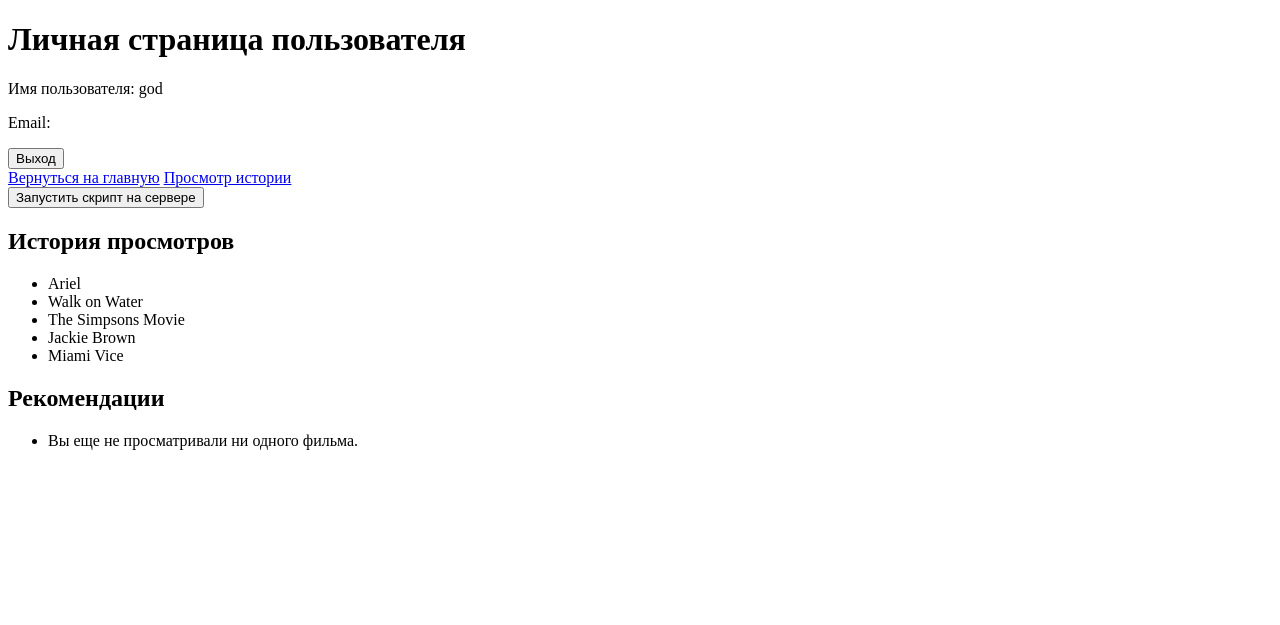
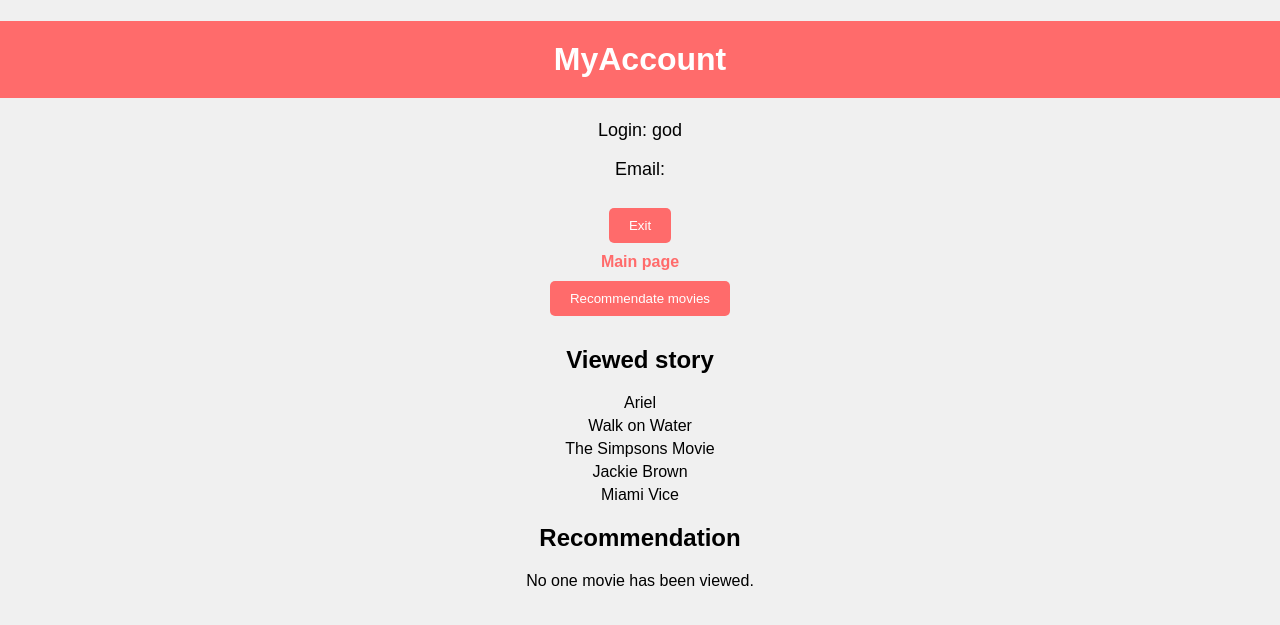
Before and after one commit to F1linnn/courseWork, a Django app: page /user_profile/ in a window 1280 px wide. Shown: the top 625 px of the page. Run offline with Django 4.2, Linux system fonts and the light colour scheme; a user stored in the database is signed in; data comes from the database, SQL or seed files in the repository; both versions use the stored data as it was after the commit.

Commit message:
end end do not touch

```diff
--- /dev/null
+++ b/movie_recommendation/movies/static/css/myAccount.css
@@ -0,0 +1,58 @@
+/* Общие стили для страницы */
+body {
+    font-family: Arial, sans-serif;
+    background-color: #f0f0f0;
+    margin: 0;
+    padding: 0;
+    text-align: center;
+}
+
+h1 {
+    background-color: #FF6B6B;
+    color: white;
+    padding: 20px 0;
+}
+
+/* Стили для блока информации об аккаунте */
+p {
+    font-size: 18px;
+}
+
+/* Стили для кнопок */
+button {
+    background: #FF6B6B;
+    color: white;
+    border: none;
+    border-radius: 5px;
+    padding: 10px 20px;
+    cursor: pointer;
+    margin: 10px;
+}
+
+button:hover {
+    background: #FF5733;
+}
+
+/* Стили для ссылок */
+a {
+    text-decoration: none;
+    color: #FF6B6B;
+    font-weight: bold;
+}
+
+/* Стили для списков просмотренных и рекомендованных фильмов */
+ul {
+    list-style: none;
+    padding: 0;
+}
+
+ul li {
+    font-size: 16px;
+    margin: 5px;
+}
+
+/* Стили для сообщения о пустых списках */
+ul li:empty::before {
+    content: "No movies to display.";
+    font-style: italic;
+}
--- a/movie_recommendation/movies/templates/movies/user_profile.html
+++ b/movie_recommendation/movies/templates/movies/user_profile.html
@@ -1,39 +1,40 @@
+{% load static %}
 <!DOCTYPE html>
 <html>
 <head>
-    <title>Личная страница пользователя</title>
+    <title>Your account</title>
+    <link rel="stylesheet" href="{% static 'css/myAccount.css'%}" type="text/css">
 </head>
 <body>
-    <h1>Личная страница пользователя</h1>
-    <p>Имя пользователя: {{ user.username }}</p>
+    <h1>MyAccount</h1>
+    <p>Login: {{ user.username }}</p>
     <p>Email: {{ user.email }}</p>
 
     <form method="post" action="{% url 'logout' %}">
         {% csrf_token %}
-        <button type="submit">Выход</button>
+        <button type="submit">Exit</button>
     </form>
- <a href="{% url 'movie_list' %}">Вернуться на главную</a>
+ <a href="{% url 'movie_list' %}">Main page</a>
 
-<a href="{% url 'user_profile' %}" class="btn btn-primary">Просмотр истории</a>
     <form method="post" action="{% url 'run_server_script' %}">
     {% csrf_token %}
-    <button type="submit">Запустить скрипт на сервере</button>
+    <button type="submit">Recommendate movies</button>
 </form>
 
-<h2>История просмотров</h2>
+<h2>Viewed story</h2>
 <ul>
     {% for watched_movie in watched_movies %}
         <li>{{ watched_movie.movie.title }}</li>
     {% empty %}
-        <li>Вы еще не просматривали ни одного фильма.</li>
+        <li>No one movie has been viewed.</li>
     {% endfor %}
 </ul>
-<h2>Рекомендации</h2>
+<h2>Recommendation</h2>
 <ul>
     {% for movie in recommended_movies %}
         <li><a href="{% url 'movie_detail' movie.id %}">{{ movie.title }}</a></li>
     {% empty %}
-        <li>Вы еще не просматривали ни одного фильма.</li>
+    <li>No one movie has been viewed.</li>
     {% endfor %}
 </ul>
 </body>
```
Also changed, not shown: movie_recommendation/db.sqlite3.
